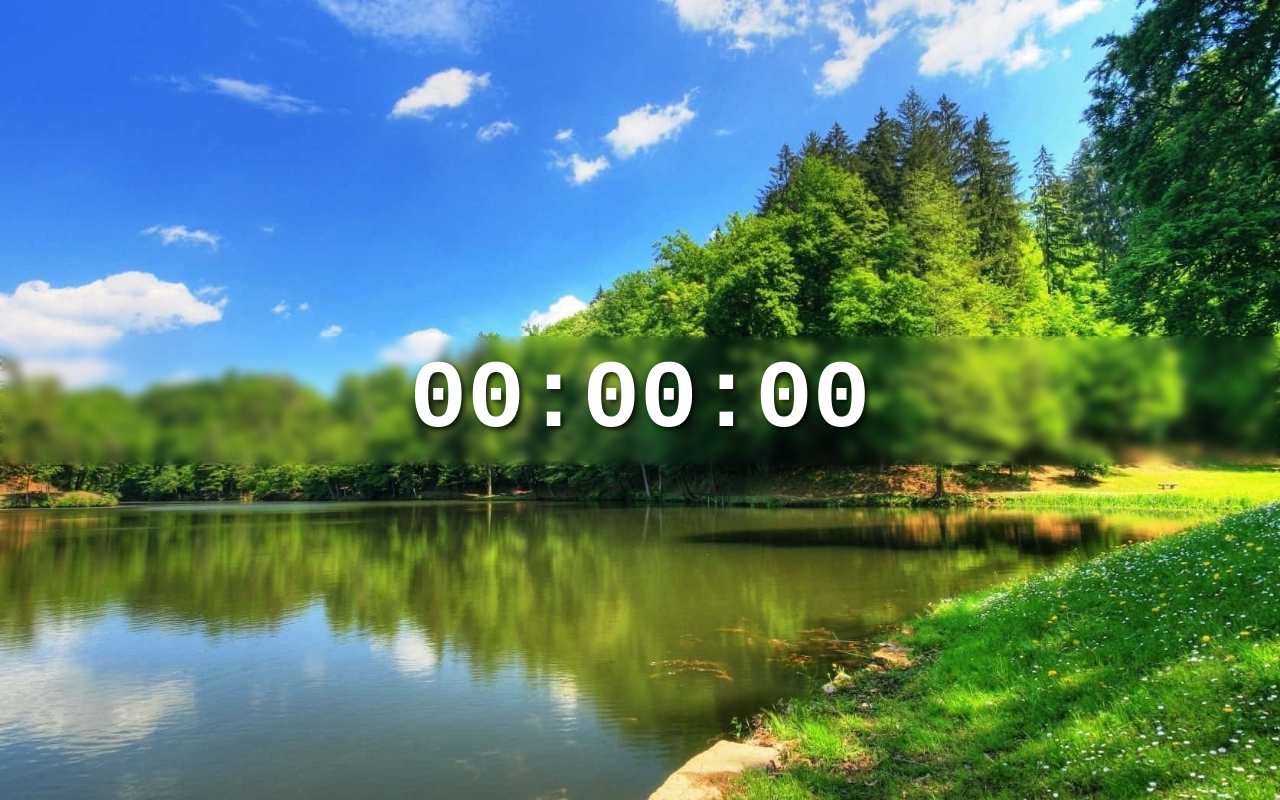
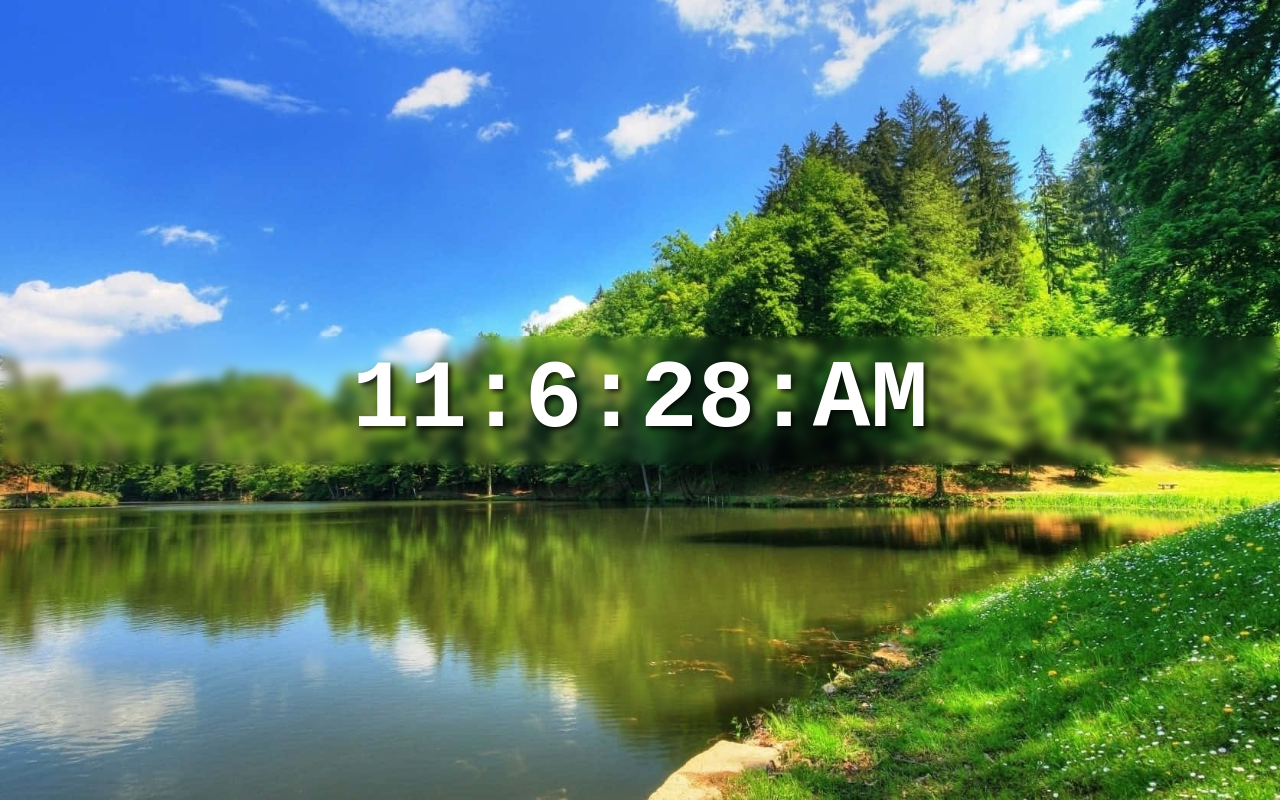
Before and after one commit to AhmadRabie1/Digital-Clock-App, a React (Vite) app in the folder my-react/: page / in a window 1280 px wide. Built offline with nearby package versions, Linux system fonts and the light colour scheme.

Commit message:
make the real time appear on the screen

```diff
--- a/my-react/src/DigitalClock.jsx
+++ b/my-react/src/DigitalClock.jsx
@@ -12,13 +12,24 @@ function DigitalClock() {
         return () => {
             clearInterval(intervalId);
         }
-    }, [])
+    }, []);
+
+    function formatTime(){
+        let hours = time.getHours();
+        const minutes = time.getMinutes();
+        const seconds = time.getSeconds();
+        const merdiem = hours >= 12 ? "PM" : "AM"
+
+        hours = hours % 12 || 12;
+
+        return `${hours}:${minutes}:${seconds}:${merdiem}`;
+    }
 
 
     return (
     <div className="clock-container">
         <div className="clock">
-            <span>00:00:00</span>
+            <span>{formatTime()}</span>
         </div>
     </div>);
 }
```
